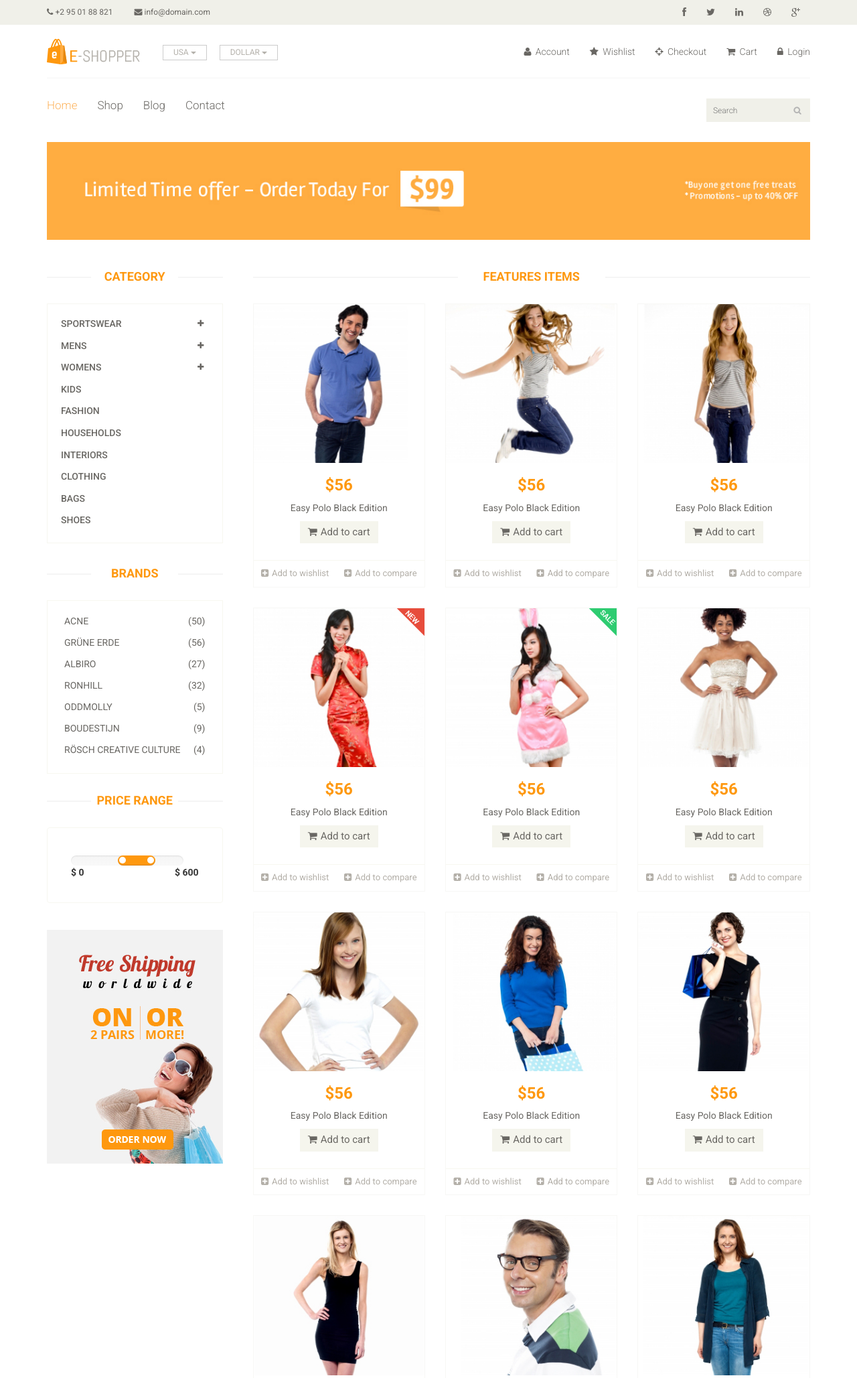
After one commit to gurnitha/2022-django-eshopper, a Django app: page /products/ in a window 1280 px wide. The commit adds this page. Shown: the top 2057 px of the page at 67% size. Run offline with Django 3.2, Linux system fonts and the light colour scheme.

Commit message:
3. Create products page

```diff
--- a/shop/urls.py
+++ b/shop/urls.py
@@ -8,4 +8,5 @@ from shop import views
 
 urlpatterns = [
     path('', views.index, name='index'),
+    path('products/', views.products, name='products'),
 ]
--- a/shop/views.py
+++ b/shop/views.py
@@ -4,3 +4,7 @@ from django.shortcuts import render
 
 def index(request):
 	return render(request, 'index.html')
+
+
+def products(request):
+	return render(request, 'products.html')
--- a/templates/base.html
+++ b/templates/base.html
@@ -114,7 +114,7 @@
 						<div class="mainmenu pull-left">
 							<ul class="nav navbar-nav collapse navbar-collapse">
 								<li><a href="{% url 'index' %}" class="active">Home</a></li>
-								<li><a href="products.html" >Shop</a></li>
+								<li><a href="{% url 'products' %}" >Shop</a></li>
 								<li><a href="blog.html" >Blog</a></li>
 								<li><a href="contact-us.html">Contact</a></li>
 							</ul>
--- /dev/null
+++ b/templates/products.html
@@ -0,0 +1,482 @@
+{% extends 'base.html' %}
+{% load static %}
+
+{% block title %}Products{% endblock title %}
+
+{% block content %}
+
+	<section id="advertisement">
+		<div class="container">
+			<img src="{% static 'images/shop/advertisement.jpg' %}" alt="" />
+		</div>
+	</section>
+
+	<section>
+		<div class="container">
+			<div class="row">
+				<div class="col-sm-3">
+					<div class="left-sidebar">
+						<h2>Category</h2>
+						<div class="panel-group category-products" id="accordian"><!--category-productsr-->
+							<div class="panel panel-default">
+								<div class="panel-heading">
+									<h4 class="panel-title">
+										<a data-toggle="collapse" data-parent="#accordian" href="#sportswear">
+											<span class="badge pull-right"><i class="fa fa-plus"></i></span>
+											Sportswear
+										</a>
+									</h4>
+								</div>
+								<div id="sportswear" class="panel-collapse collapse">
+									<div class="panel-body">
+										<ul>
+											<li><a href="">Nike </a></li>
+											<li><a href="">Under Armour </a></li>
+											<li><a href="">Adidas </a></li>
+											<li><a href="">Puma</a></li>
+											<li><a href="">ASICS </a></li>
+										</ul>
+									</div>
+								</div>
+							</div>
+							<div class="panel panel-default">
+								<div class="panel-heading">
+									<h4 class="panel-title">
+										<a data-toggle="collapse" data-parent="#accordian" href="#mens">
+											<span class="badge pull-right"><i class="fa fa-plus"></i></span>
+											Mens
+										</a>
+									</h4>
+								</div>
+								<div id="mens" class="panel-collapse collapse">
+									<div class="panel-body">
+										<ul>
+											<li><a href="">Fendi</a></li>
+											<li><a href="">Guess</a></li>
+											<li><a href="">Valentino</a></li>
+											<li><a href="">Dior</a></li>
+											<li><a href="">Versace</a></li>
+											<li><a href="">Armani</a></li>
+											<li><a href="">Prada</a></li>
+											<li><a href="">Dolce and Gabbana</a></li>
+											<li><a href="">Chanel</a></li>
+											<li><a href="">Gucci</a></li>
+										</ul>
+									</div>
+								</div>
+							</div>
+
+							<div class="panel panel-default">
+								<div class="panel-heading">
+									<h4 class="panel-title">
+										<a data-toggle="collapse" data-parent="#accordian" href="#womens">
+											<span class="badge pull-right"><i class="fa fa-plus"></i></span>
+											Womens
+										</a>
+									</h4>
+								</div>
+								<div id="womens" class="panel-collapse collapse">
+									<div class="panel-body">
+										<ul>
+											<li><a href="">Fendi</a></li>
+											<li><a href="">Guess</a></li>
+											<li><a href="">Valentino</a></li>
+											<li><a href="">Dior</a></li>
+											<li><a href="">Versace</a></li>
+										</ul>
+									</div>
+								</div>
+							</div>
+							<div class="panel panel-default">
+								<div class="panel-heading">
+									<h4 class="panel-title"><a href="#">Kids</a></h4>
+								</div>
+							</div>
+							<div class="panel panel-default">
+								<div class="panel-heading">
+									<h4 class="panel-title"><a href="#">Fashion</a></h4>
+								</div>
+							</div>
+							<div class="panel panel-default">
+								<div class="panel-heading">
+									<h4 class="panel-title"><a href="#">Households</a></h4>
+								</div>
+							</div>
+							<div class="panel panel-default">
+								<div class="panel-heading">
+									<h4 class="panel-title"><a href="#">Interiors</a></h4>
+								</div>
+							</div>
+							<div class="panel panel-default">
+								<div class="panel-heading">
+									<h4 class="panel-title"><a href="#">Clothing</a></h4>
+								</div>
+							</div>
+							<div class="panel panel-default">
+								<div class="panel-heading">
+									<h4 class="panel-title"><a href="#">Bags</a></h4>
+								</div>
+							</div>
+							<div class="panel panel-default">
+								<div class="panel-heading">
+									<h4 class="panel-title"><a href="#">Shoes</a></h4>
+								</div>
+							</div>
+						</div><!--/category-productsr-->
+
+						<div class="brands_products"><!--brands_products-->
+							<h2>Brands</h2>
+							<div class="brands-name">
+								<ul class="nav nav-pills nav-stacked">
+									<li><a href=""> <span class="pull-right">(50)</span>Acne</a></li>
+									<li><a href=""> <span class="pull-right">(56)</span>Grüne Erde</a></li>
+									<li><a href=""> <span class="pull-right">(27)</span>Albiro</a></li>
+									<li><a href=""> <span class="pull-right">(32)</span>Ronhill</a></li>
+									<li><a href=""> <span class="pull-right">(5)</span>Oddmolly</a></li>
+									<li><a href=""> <span class="pull-right">(9)</span>Boudestijn</a></li>
+									<li><a href=""> <span class="pull-right">(4)</span>Rösch creative culture</a></li>
+								</ul>
+							</div>
+						</div><!--/brands_products-->
+
+						<div class="price-range"><!--price-range-->
+							<h2>Price Range</h2>
+							<div class="well">
+								 <input type="text" class="span2" value="" data-slider-min="0" data-slider-max="600" data-slider-step="5" data-slider-value="[250,450]" id="sl2" ><br />
+								 <b>$ 0</b> <b class="pull-right">$ 600</b>
+							</div>
+						</div><!--/price-range-->
+
+						<div class="shipping text-center"><!--shipping-->
+							<img src="{% static 'images/home/shipping.jpg' %}" alt="" />
+						</div><!--/shipping-->
+
+					</div>
+				</div>
+
+				<div class="col-sm-9 padding-right">
+					<div class="features_items"><!--features_items-->
+						<h2 class="title text-center">Features Items</h2>
+						<div class="col-sm-4">
+							<div class="product-image-wrapper">
+								<div class="single-products">
+									<div class="productinfo text-center">
+										<img src="{% static 'images/shop/product12.jpg' %}" alt="" />
+										<h2>$56</h2>
+										<p>Easy Polo Black Edition</p>
+										<a href="#" class="btn btn-default add-to-cart"><i class="fa fa-shopping-cart"></i>Add to cart</a>
+									</div>
+									<div class="product-overlay">
+										<div class="overlay-content">
+											<h2>$56</h2>
+											<p>Easy Polo Black Edition</p>
+											<a href="#" class="btn btn-default add-to-cart"><i class="fa fa-shopping-cart"></i>Add to cart</a>
+										</div>
+									</div>
+								</div>
+								<div class="choose">
+									<ul class="nav nav-pills nav-justified">
+										<li><a href=""><i class="fa fa-plus-square"></i>Add to wishlist</a></li>
+										<li><a href=""><i class="fa fa-plus-square"></i>Add to compare</a></li>
+									</ul>
+								</div>
+							</div>
+						</div>
+						<div class="col-sm-4">
+							<div class="product-image-wrapper">
+								<div class="single-products">
+									<div class="productinfo text-center">
+										<img src="{% static 'images/shop/product11.jpg' %}" alt="" />
+										<h2>$56</h2>
+										<p>Easy Polo Black Edition</p>
+										<a href="#" class="btn btn-default add-to-cart"><i class="fa fa-shopping-cart"></i>Add to cart</a>
+									</div>
+									<div class="product-overlay">
+										<div class="overlay-content">
+											<h2>$56</h2>
+											<p>Easy Polo Black Edition</p>
+											<a href="#" class="btn btn-default add-to-cart"><i class="fa fa-shopping-cart"></i>Add to cart</a>
+										</div>
+									</div>
+								</div>
+								<div class="choose">
+									<ul class="nav nav-pills nav-justified">
+										<li><a href=""><i class="fa fa-plus-square"></i>Add to wishlist</a></li>
+										<li><a href=""><i class="fa fa-plus-square"></i>Add to compare</a></li>
+									</ul>
+								</div>
+							</div>
+						</div>
+						<div class="col-sm-4">
+							<div class="product-image-wrapper">
+								<div class="single-products">
+									<div class="productinfo text-center">
+										<img src="{% static 'images/shop/product10.jpg' %}" alt="" />
+										<h2>$56</h2>
+										<p>Easy Polo Black Edition</p>
+										<a href="#" class="btn btn-default add-to-cart"><i class="fa fa-shopping-cart"></i>Add to cart</a>
+									</div>
+									<div class="product-overlay">
+										<div class="overlay-content">
+											<h2>$56</h2>
+											<p>Easy Polo Black Edition</p>
+											<a href="#" class="btn btn-default add-to-cart"><i class="fa fa-shopping-cart"></i>Add to cart</a>
+										</div>
+									</div>
+								</div>
+								<div class="choose">
+									<ul class="nav nav-pills nav-justified">
+										<li><a href=""><i class="fa fa-plus-square"></i>Add to wishlist</a></li>
+										<li><a href=""><i class="fa fa-plus-square"></i>Add to compare</a></li>
+									</ul>
+								</div>
+							</div>
+						</div>
+						<div class="col-sm-4">
+							<div class="product-image-wrapper">
+								<div class="single-products">
+									<div class="productinfo text-center">
+										<img src="{% static 'images/shop/product9.jpg' %}" alt="" />
+										<h2>$56</h2>
+										<p>Easy Polo Black Edition</p>
+										<a href="#" class="btn btn-default add-to-cart"><i class="fa fa-shopping-cart"></i>Add to cart</a>
+									</div>
+									<div class="product-overlay">
+										<div class="overlay-content">
+											<h2>$56</h2>
+											<p>Easy Polo Black Edition</p>
+											<a href="#" class="btn btn-default add-to-cart"><i class="fa fa-shopping-cart"></i>Add to cart</a>
+										</div>
+									</div>
+									<img src="{% static 'images/home/new.png" class="new" alt="" />
+								</div>
+								<div class="choose">
+									<ul class="nav nav-pills nav-justified">
+										<li><a href=""><i class="fa fa-plus-square"></i>Add to wishlist</a></li>
+										<li><a href=""><i class="fa fa-plus-square"></i>Add to compare</a></li>
+									</ul>
+								</div>
+							</div>
+						</div>
+						<div class="col-sm-4">
+							<div class="product-image-wrapper">
+								<div class="single-products">
+									<div class="productinfo text-center">
+										<img src="{% static 'images/shop/product8.jpg' %}" alt="" />
+										<h2>$56</h2>
+										<p>Easy Polo Black Edition</p>
+										<a href="#" class="btn btn-default add-to-cart"><i class="fa fa-shopping-cart"></i>Add to cart</a>
+									</div>
+									<div class="product-overlay">
+										<div class="overlay-content">
+											<h2>$56</h2>
+											<p>Easy Polo Black Edition</p>
+											<a href="#" class="btn btn-default add-to-cart"><i class="fa fa-shopping-cart"></i>Add to cart</a>
+										</div>
+									</div>
+									<img src="{% static 'images/home/sale.png" class="new" alt="" />
+								</div>
+								<div class="choose">
+									<ul class="nav nav-pills nav-justified">
+										<li><a href=""><i class="fa fa-plus-square"></i>Add to wishlist</a></li>
+										<li><a href=""><i class="fa fa-plus-square"></i>Add to compare</a></li>
+									</ul>
+								</div>
+							</div>
+						</div>
+						<div class="col-sm-4">
+							<div class="product-image-wrapper">
+								<div class="single-products">
+									<div class="productinfo text-center">
+										<img src="{% static 'images/shop/product7.jpg' %}" alt="" />
+										<h2>$56</h2>
+										<p>Easy Polo Black Edition</p>
+										<a href="#" class="btn btn-default add-to-cart"><i class="fa fa-shopping-cart"></i>Add to cart</a>
+									</div>
+									<div class="product-overlay">
+										<div class="overlay-content">
+											<h2>$56</h2>
+											<p>Easy Polo Black Edition</p>
+											<a href="#" class="btn btn-default add-to-cart"><i class="fa fa-shopping-cart"></i>Add to cart</a>
+										</div>
+									</div>
+								</div>
+								<div class="choose">
+									<ul class="nav nav-pills nav-justified">
+										<li><a href=""><i class="fa fa-plus-square"></i>Add to wishlist</a></li>
+										<li><a href=""><i class="fa fa-plus-square"></i>Add to compare</a></li>
+									</ul>
+								</div>
+							</div>
+						</div>
+
+						<div class="col-sm-4">
+							<div class="product-image-wrapper">
+								<div class="single-products">
+									<div class="productinfo text-center">
+										<img src="{% static 'images/home/product6.jpg' %}" alt="" />
+										<h2>$56</h2>
+										<p>Easy Polo Black Edition</p>
+										<a href="#" class="btn btn-default add-to-cart"><i class="fa fa-shopping-cart"></i>Add to cart</a>
+									</div>
+									<div class="product-overlay">
+										<div class="overlay-content">
+											<h2>$56</h2>
+											<p>Easy Polo Black Edition</p>
+											<a href="#" class="btn btn-default add-to-cart"><i class="fa fa-shopping-cart"></i>Add to cart</a>
+										</div>
+									</div>
+								</div>
+								<div class="choose">
+									<ul class="nav nav-pills nav-justified">
+										<li><a href=""><i class="fa fa-plus-square"></i>Add to wishlist</a></li>
+										<li><a href=""><i class="fa fa-plus-square"></i>Add to compare</a></li>
+									</ul>
+								</div>
+							</div>
+						</div>
+
+						<div class="col-sm-4">
+							<div class="product-image-wrapper">
+								<div class="single-products">
+									<div class="productinfo text-center">
+										<img src="{% static 'images/home/product5.jpg' %}" alt="" />
+										<h2>$56</h2>
+										<p>Easy Polo Black Edition</p>
+										<a href="#" class="btn btn-default add-to-cart"><i class="fa fa-shopping-cart"></i>Add to cart</a>
+									</div>
+									<div class="product-overlay">
+										<div class="overlay-content">
+											<h2>$56</h2>
+											<p>Easy Polo Black Edition</p>
+											<a href="#" class="btn btn-default add-to-cart"><i class="fa fa-shopping-cart"></i>Add to cart</a>
+										</div>
+									</div>
+								</div>
+								<div class="choose">
+									<ul class="nav nav-pills nav-justified">
+										<li><a href=""><i class="fa fa-plus-square"></i>Add to wishlist</a></li>
+										<li><a href=""><i class="fa fa-plus-square"></i>Add to compare</a></li>
+									</ul>
+								</div>
+							</div>
+						</div>
+
+						<div class="col-sm-4">
+							<div class="product-image-wrapper">
+								<div class="single-products">
+									<div class="productinfo text-center">
+										<img src="{% static 'images/home/product4.jpg' %}" alt="" />
+										<h2>$56</h2>
+										<p>Easy Polo Black Edition</p>
+										<a href="#" class="btn btn-default add-to-cart"><i class="fa fa-shopping-cart"></i>Add to cart</a>
+									</div>
+									<div class="product-overlay">
+										<div class="overlay-content">
+											<h2>$56</h2>
+											<p>Easy Polo Black Edition</p>
+											<a href="#" class="btn btn-default add-to-cart"><i class="fa fa-shopping-cart"></i>Add to cart</a>
+										</div>
+									</div>
+								</div>
+								<div class="choose">
+									<ul class="nav nav-pills nav-justified">
+										<li><a href=""><i class="fa fa-plus-square"></i>Add to wishlist</a></li>
+										<li><a href=""><i class="fa fa-plus-square"></i>Add to compare</a></li>
+									</ul>
+								</div>
+							</div>
+						</div>
+
+						<div class="col-sm-4">
+							<div class="product-image-wrapper">
+								<div class="single-products">
+									<div class="productinfo text-center">
+										<img src="{% static 'images/home/product3.jpg' %}" alt="" />
+										<h2>$56</h2>
+										<p>Easy Polo Black Edition</p>
+										<a href="#" class="btn btn-default add-to-cart"><i class="fa fa-shopping-cart"></i>Add to cart</a>
+									</div>
+									<div class="product-overlay">
+										<div class="overlay-content">
+											<h2>$56</h2>
+											<p>Easy Polo Black Edition</p>
+											<a href="#" class="btn btn-default add-to-cart"><i class="fa fa-shopping-cart"></i>Add to cart</a>
+										</div>
+									</div>
+								</div>
+								<div class="choose">
+									<ul class="nav nav-pills nav-justified">
+										<li><a href=""><i class="fa fa-plus-square"></i>Add to wishlist</a></li>
+										<li><a href=""><i class="fa fa-plus-square"></i>Add to compare</a></li>
+									</ul>
+								</div>
+							</div>
+						</div>
+
+
+						<div class="col-sm-4">
+							<div class="product-image-wrapper">
+								<div class="single-products">
+									<div class="productinfo text-center">
+										<img src="{% static 'images/home/product2.jpg' %}" alt="" />
+										<h2>$56</h2>
+										<p>Easy Polo Black Edition</p>
+										<a href="#" class="btn btn-default add-to-cart"><i class="fa fa-shopping-cart"></i>Add to cart</a>
+									</div>
+									<div class="product-overlay">
+										<div class="overlay-content">
+											<h2>$56</h2>
+											<p>Easy Polo Black Edition</p>
+											<a href="#" class="btn btn-default add-to-cart"><i class="fa fa-shopping-cart"></i>Add to cart</a>
+										</div>
+									</div>
+								</div>
+								<div class="choose">
+									<ul class="nav nav-pills nav-justified">
+										<li><a href=""><i class="fa fa-plus-square"></i>Add to wishlist</a></li>
+										<li><a href=""><i class="fa fa-plus-square"></i>Add to compare</a></li>
+									</ul>
+								</div>
+							</div>
+						</div>
+
+						<div class="col-sm-4">
+							<div class="product-image-wrapper">
+								<div class="single-products">
+									<div class="productinfo text-center">
+										<img src="{% static 'images/home/product1.jpg' %}" alt="" />
+										<h2>$56</h2>
+										<p>Easy Polo Black Edition</p>
+										<a href="#" class="btn btn-default add-to-cart"><i class="fa fa-shopping-cart"></i>Add to cart</a>
+									</div>
+									<div class="product-overlay">
+										<div class="overlay-content">
+											<h2>$56</h2>
+											<p>Easy Polo Black Edition</p>
+											<a href="#" class="btn btn-default add-to-cart"><i class="fa fa-shopping-cart"></i>Add to cart</a>
+										</div>
+									</div>
+								</div>
+								<div class="choose">
+									<ul class="nav nav-pills nav-justified">
+										<li><a href=""><i class="fa fa-plus-square"></i>Add to wishlist</a></li>
+										<li><a href=""><i class="fa fa-plus-square"></i>Add to compare</a></li>
+									</ul>
+								</div>
+							</div>
+						</div>
+
+						<ul class="pagination">
+							<li class="active"><a href="">1</a></li>
+							<li><a href="">2</a></li>
+							<li><a href="">3</a></li>
+							<li><a href="">&raquo;</a></li>
+						</ul>
+					</div><!--features_items-->
+				</div>
+			</div>
+		</div>
+	</section>
+
+{% endblock content %}
```
Also changed, not shown: README.md.
